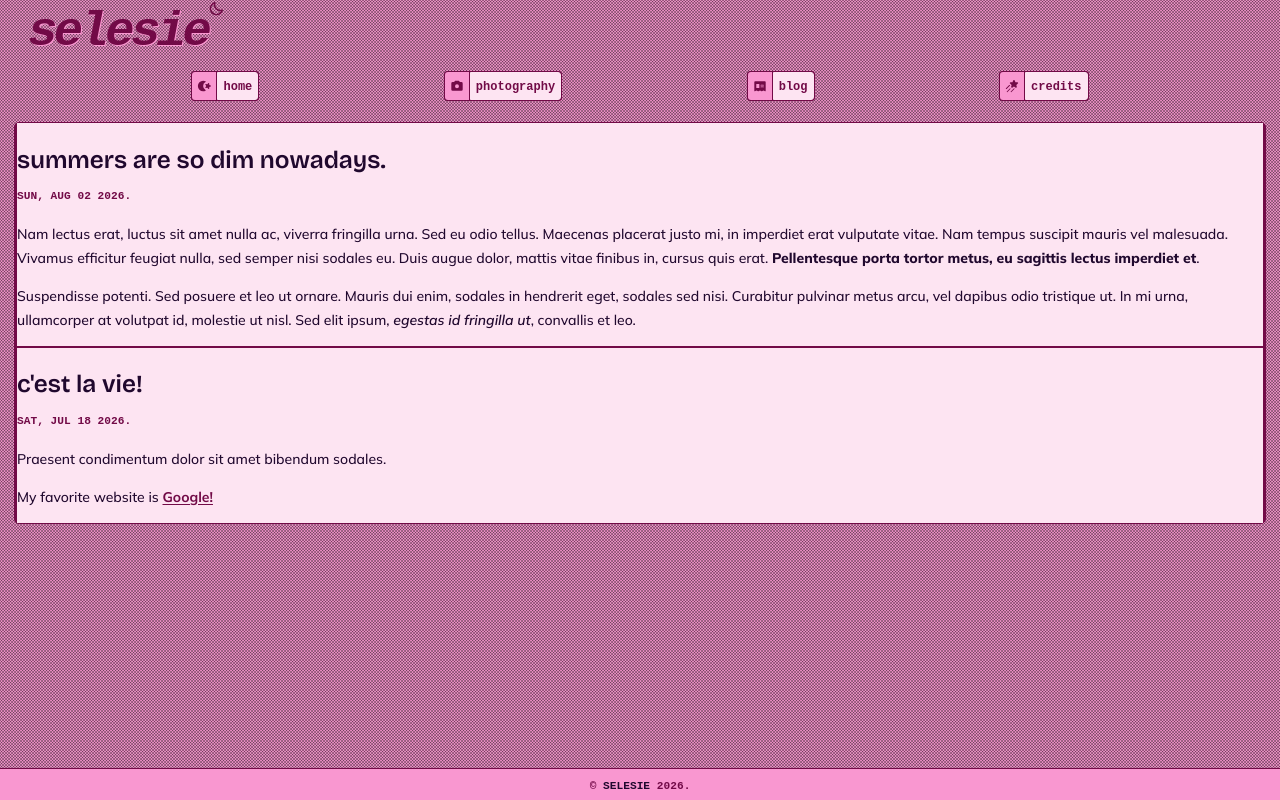
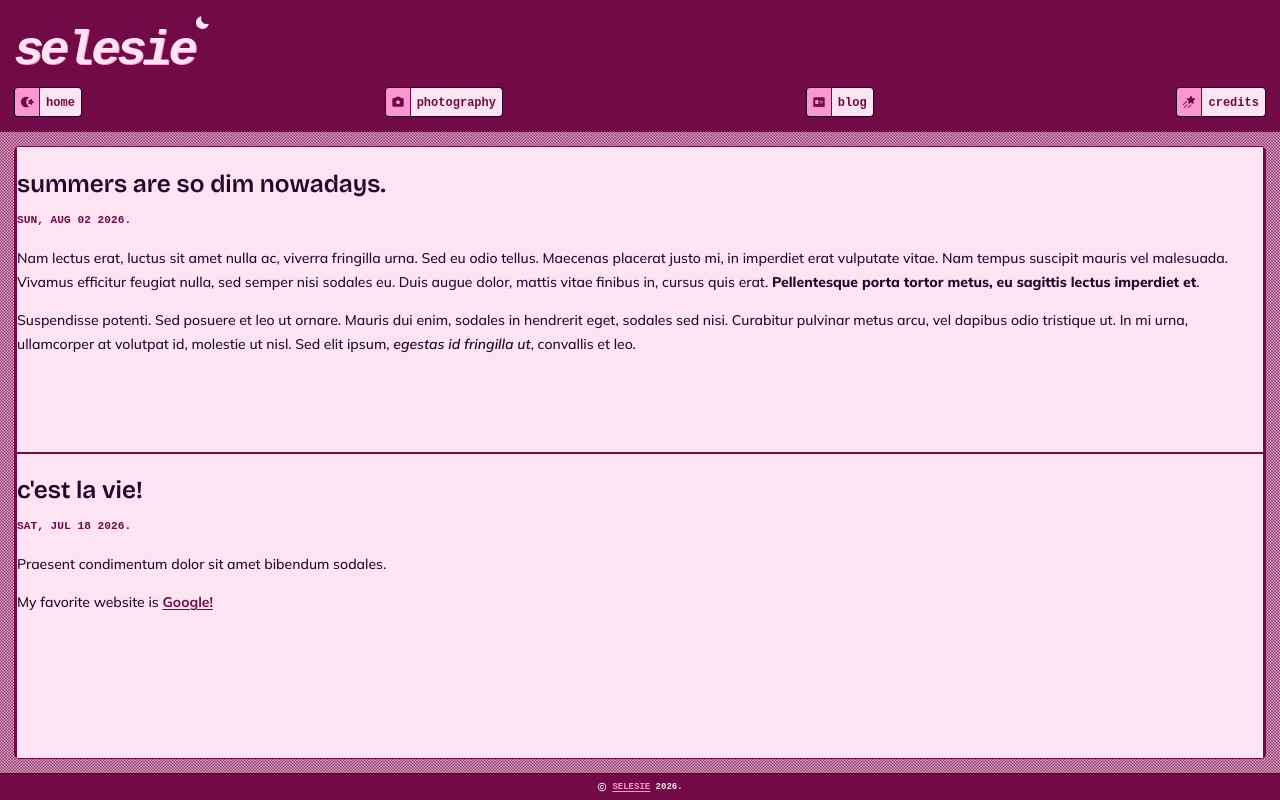
Before and after one commit to limetortillachip/selesie, a React (Create React App) app: page /blog in a window 1280 px wide. Built offline with nearby package versions, Linux system fonts and the light colour scheme; no server answers; a web font is replaced by a local one.

Commit message:
Minor changes

```diff
--- a/src/components/Card/Card.js
+++ b/src/components/Card/Card.js
@@ -51,10 +51,12 @@ function PostCard({ card }) {
           </span>
         </div>
         <div data-card="post-body">
-          {compiler(card.body[0])}...
-          <span>
-            <a href="/blog">Read More</a>
-          </span>
+          <p>
+            {compiler(card.body[0])}...
+            <span>
+              <a href="/blog">Read More</a>
+            </span>
+          </p>
         </div>
       </div>
     </article>
--- a/src/components/Card/Card.module.sass
+++ b/src/components/Card/Card.module.sass
@@ -25,10 +25,21 @@
         border-radius: 5px 0 0 0
 
     [data-card="inner"]
+        +grid-flex($flow: column nowrap)
         background: $secondary
         border-inline: 1px solid $accent2
         border-block: 3px solid $accent2
         border-radius: 0 5px 5px 5px
+
+        p
+            margin-block: 0
+            padding: $cushion $bit
+
+
+    [data-card="post-title"]
+        background: $accent1
+        border-bottom: 1px solid $accent2
+        padding-inline: $bit
 
 
     [data-card="dev-icon"]
@@ -49,17 +60,14 @@
 
 
         h2
-            margin-block-start: $cushion
-            margin-block-end: 0
+            margin-block: 0
 
         p
             font-size: 0.75em
             margin-block: 0
             line-height: 150%
+            padding: 0
 
-    #post
-        padding-inline: $bit
-        padding-block-end: $bit
 
     #projs
         background: $accent2
@@ -76,10 +84,6 @@
         +grid-flex($flow: column)
         border-bottom: 2px solid $accent2
 
-    [data-card="img-caption"]>p
-        margin-block: 0
-        padding: $cushion $bit
-
 
 
 
--- a/src/components/Layout/Layout.js
+++ b/src/components/Layout/Layout.js
@@ -1,7 +1,7 @@
 import { Outlet } from "react-router-dom";
 import styles from "./Layout.module.sass";
 import Nav from "../Nav/Nav";
-import { MoonIcon } from "@phosphor-icons/react";
+import { CopyrightIcon, MoonIcon } from "@phosphor-icons/react";
 
 function Layout() {
   return (
@@ -13,7 +13,7 @@ function Layout() {
               <h1>selesie</h1>
             </span>
             <span id={styles.icon}>
-              <MoonIcon size={16} weight="bold" />
+              <MoonIcon size={16} weight="fill" />
             </span>
           </div>
           <div data-top="navbar">
@@ -21,14 +21,17 @@ function Layout() {
           </div>
         </header>
       </div>
-      <div className={styles.content}>
-        <main>
+
+      <main className={styles.content}>
         <Outlet />
       </main>
-      </div>
+
       <div className={styles.foo}>
         <footer>
-          &copy;&nbsp;
+          <div className={styles.fooIcon}>
+            <CopyrightIcon size={10} weight="bold" />
+          </div>
+          <div>
             <a
               href="https://github.com/limetortillachip/selesie"
               alt="github link"
@@ -36,6 +39,7 @@ function Layout() {
               selesie
             </a>
             &nbsp;2026.
+          </div>
         </footer>
       </div>
     </div>
--- a/src/components/Layout/Layout.module.sass
+++ b/src/components/Layout/Layout.module.sass
@@ -57,9 +57,12 @@
 
 .content
     //border-block: 1px solid $primary
+    +grid-flex($flow: row)
     align-self: stretch
+    padding: $bit
 
     main
+        flex: 1
         padding: $bit
 
 
@@ -72,16 +75,25 @@
     flex: 0
 
 
+.top
+    padding: $bit
+    background: $accent2
+    border-bottom: 1px inset $primary
+
+    header
+        +grid-flex($flow: column nowrap)
+
+
+
+
 .title
     flex: 1
     +grid-flex($flow: row nowrap)
-    padding-inline: $byte
-    color: $accent2
+    color: $secondary
 
     h1
-
         text-shadow: 1px 1px $accent1
-        margin-block: 20px
+        margin-block: $cushion
         font:
             family: $code
             size: 3.5em
@@ -90,25 +102,32 @@
         letter-spacing: -0.075em
 
 
-.foo>footer
-    +sel-strong
-    font-weight: 700
-    background: $accent1
-    padding: 5px 0 2px 0
-    border-block-start: 1px solid $accent2
-    color: $accent2
-    text:
-        align: center
+.foo
+    background: $accent2
+    border-top: 1px solid $primary
 
-    a
-        color: $primary
-        text-decoration: none
+    footer
+        +grid-flex($flow: row nowrap)
+        justify-content: center
+        gap: 5px
+        font:
+            family: $code
+            weight: 700
+            size: 9px
+        text-transform: uppercase
+        padding: 0px 5px
+        border: 1px solid $accent2
+        color: $secondary
 
-    a:hover
-        color: $shadow
+        a
+            color: $accent1
 
-    a:visited
-        color: $shadow
+        a:hover
+            color: $accent2
+
+.fooIcon
+    +grid-flex($flow: row)
+    align-items: center
 
 
 /**
--- a/src/components/Nav/Nav.module.sass
+++ b/src/components/Nav/Nav.module.sass
@@ -2,14 +2,13 @@
 
 .navBar
     +grid-flex($flow: row nowrap)
-    justify-content: space-evenly
+    justify-content: space-between
     align-items: center
-    padding: $cushion
 
 .navLink
     +grid-flex($flow: row nowrap)
     background: $accent2
-    border: 1px solid $accent2
+    border: 1px solid $primary
     border-radius: 3px
 
 
--- a/src/pages/Credits/Credits.module.sass
+++ b/src/pages/Credits/Credits.module.sass
@@ -1,3 +1,8 @@
 @use '../../styles/base.sass' as *
 
 .credits
+    background: $accent1
+    color: $shadow
+    font-family: $code
+    padding: $cushion $bit
+    border: 1px solid $accent2
```
Lines whose indentation alone changed are shown as unchanged.
